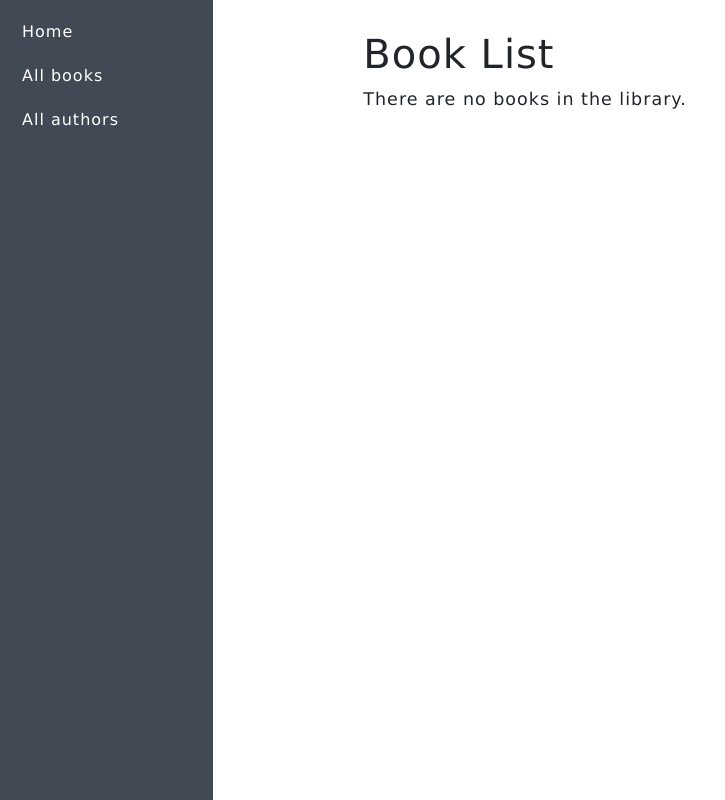
After one commit to krishna71701r/schoolproject, a Django app: page /catalog/books/ in a window 1280 px wide. The commit adds this page. Shown: the whole page, without its empty margins (0-725 px from the left). Run offline with Django 5.2, Linux system fonts and the light colour scheme; data that the repository does not hold is empty.

Commit message:
add author-detail, book-detail, booklist ,link class css ,change dir templates

```diff
--- a/catalog/static/css/style.css
+++ b/catalog/static/css/style.css
@@ -56,3 +56,7 @@ body{
   letter-spacing: 1px;
   font-family: 'Lucida Sans', 'Lucida Sans Regular', 'Lucida Grande', 'Lucida Sans Unicode', Geneva, Verdana, sans-serif;
 }
+.link{
+  text-decoration: none;
+  font-weight: 600;
+}
--- a/catalog/templates/base_generic.html
+++ b/catalog/templates/base_generic.html
@@ -22,7 +22,7 @@
             <ul class="sidebar-nav">
 
               <li class="item-1"><a class="main-url" href="{% url 'home' %}">Home</a></li>
-              <li class="item-1"><a class="main-url" href="">All books</a></li>
+              <li class="item-1"><a class="main-url" href="{% url 'books' %}">All books</a></li>
               <li class="item-1"><a class="main-url" href="">All authors</a></li>
 
             </ul>
--- /dev/null
+++ b/catalog/templates/catalog/book_list.html
@@ -0,0 +1,17 @@
+{% extends "base_generic.html" %}
+
+{% block content %}
+  <h1>Book List</h1>
+  {% if book_list %}
+    <ol>
+      {% for book in book_list %}
+      <li>
+        <a class="link" href="{{ book.get_absolute_url }}">{{ book.title }}</a>
+        ({{book.author}})
+      </li>
+      {% endfor %}
+    </ol>
+  {% else %}
+    <p>There are no books in the library.</p>
+  {% endif %}
+{% endblock %}
--- a/catalog/urls.py
+++ b/catalog/urls.py
@@ -4,4 +4,7 @@ from . import views
 urlpatterns = [
     path('',views.home,name='home'
          ),
+    path('books/',views.BookListView.as_view(),name='books'),
+    path('books/<int:pk>/',views.BookDetailView.as_view(),name='book-detail'),
+    path('authors/<int:pk>/',views.AuthorDetailView.as_view(),name='author-detail' )
 ]
--- a/catalog/views.py
+++ b/catalog/views.py
@@ -30,7 +30,7 @@ def home(request):
     }
 
     # Render the HTML template home.html with the data in the context variable
-    return render(request, 'home.html', context=context)
+    return render(request, 'catalog/home.html', context=context)
 
 #def book_detail_view(request, primary_key):
 #    try:
@@ -41,7 +41,11 @@ def home(request):
 #    return render(request, 'catalog/book_detail.html', context={'book': book})
 
 #alternative of functional view
-class BookDetailView(generic.DetailView):
+
+class BookDetailView(generic.detail.DetailView):
     model = Book
-class AuthorDetailView(generic.DetailView):
+class AuthorDetailView(generic.detail.DetailView):
     model =  Author
+
+class BookListView(generic.list.ListView):
+    model=Book
```
Also changed, not shown: catalog/templates/catalog/author_detail.html (added, +25 -0 lines), catalog/templates/catalog/book_detail.html (added, +29 -0 lines), catalog/templates/catalog/home.html (renamed from catalog/templates/home.html).
